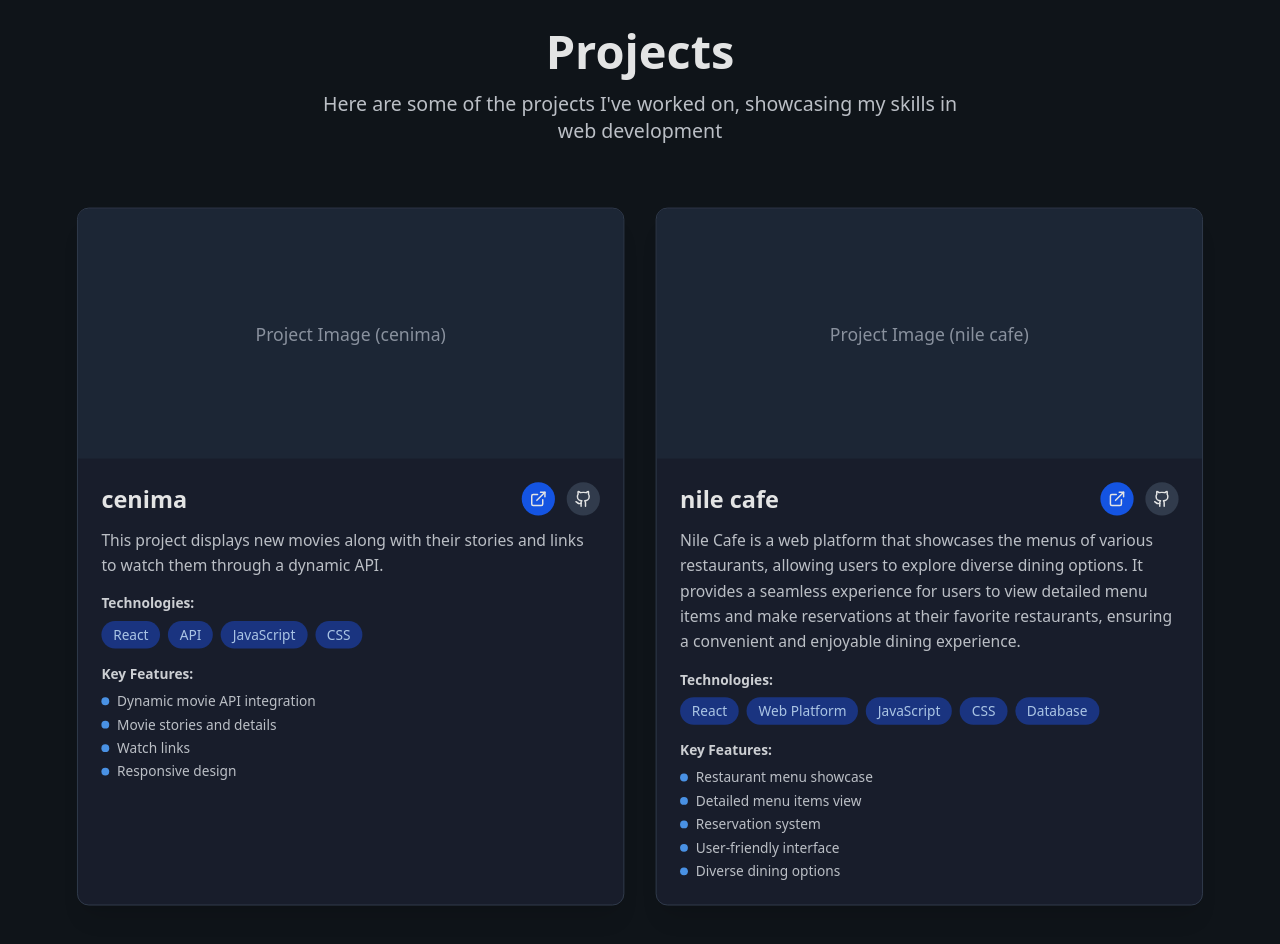
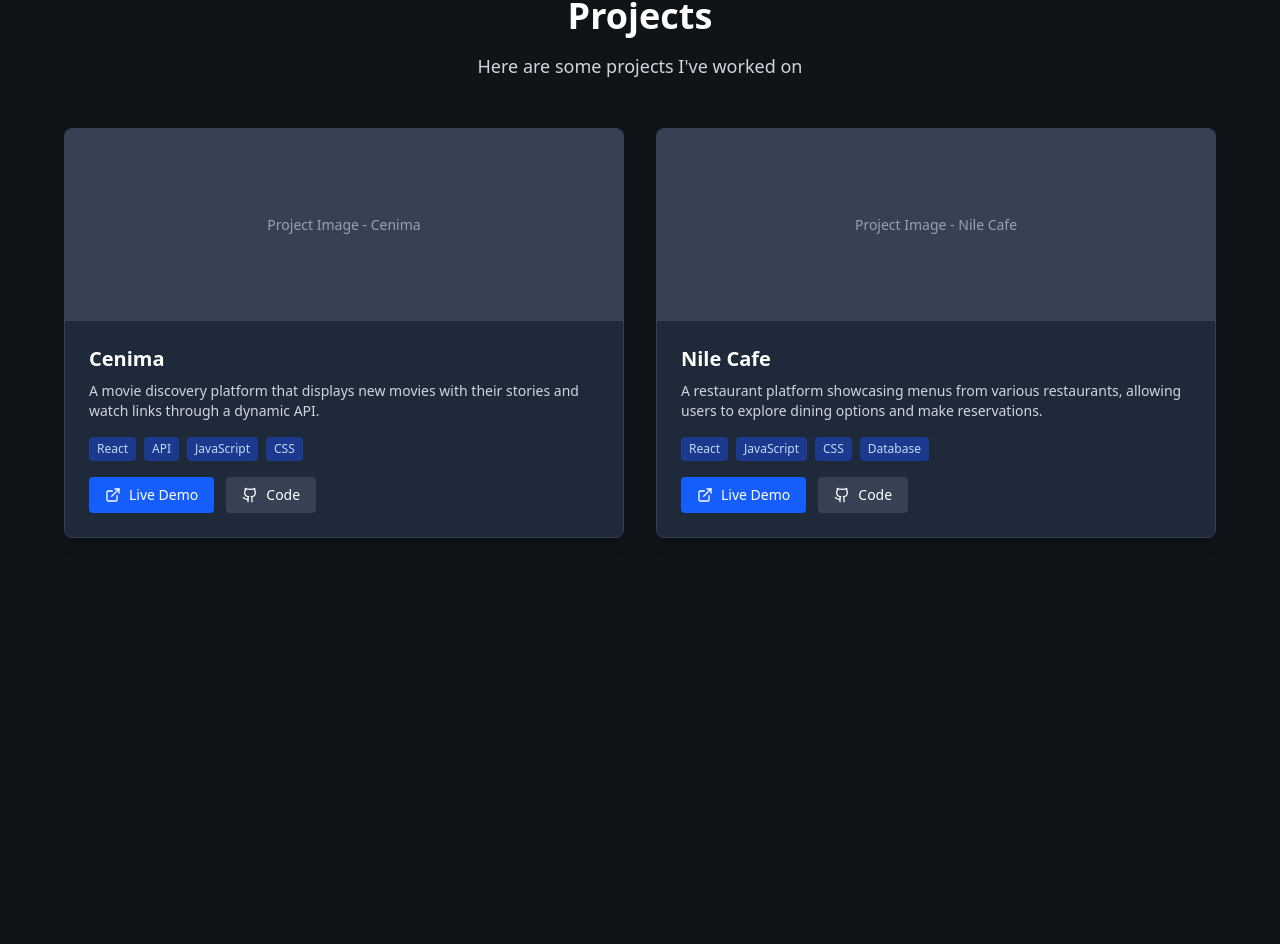
Before and after one commit to adhamalfy/Alfy-Portfolio, a Next.js app: page / in a window 1280 px wide. Shown: the part 3913-4857 px from the top of the page. After the commit the page ends 4515 px from the top, so only its background shows below. Built offline with nearby package versions, Linux system fonts and the light colour scheme.

Commit message:
feat: Refactor Projects section by removing scroll-based animations and enhancing project details

```diff
--- a/src/components/sections/Projects.tsx
+++ b/src/components/sections/Projects.tsx
@@ -1,176 +1,83 @@
 "use client";
 
-import { motion, useScroll, useTransform } from "framer-motion";
+import { motion } from "framer-motion";
 import { useTheme } from "@/contexts/ThemeContext";
-import { useRef } from "react";
 import { ExternalLink, Github } from "lucide-react";
 
 const Projects = () => {
   const { theme } = useTheme();
-  const projectsRef = useRef(null);
-
-  // Add scroll-based animation
-  const { scrollYProgress } = useScroll({
-    target: projectsRef,
-    offset: ["start end", "end start"]
-  });
-
-  const opacity = useTransform(scrollYProgress, [0, 0.2, 0.8, 1], [0, 1, 1, 0]);
-  const scale = useTransform(scrollYProgress, [0, 0.2, 0.8, 1], [0.8, 1, 1, 0.8]);
-  const y = useTransform(scrollYProgress, [0, 0.2, 0.8, 1], [50, 0, 0, -50]);
-
-  const containerVariants = {
-    hidden: { opacity: 0 },
-    visible: {
-      opacity: 1,
-      transition: {
-        duration: 0.6,
-        staggerChildren: 0.2
-      }
-    }
-  };
-
-  const itemVariants = {
-    hidden: { opacity: 0, y: 30 },
-    visible: {
-      opacity: 1,
-      y: 0,
-      transition: { duration: 0.6 }
-    }
-  };
 
   const projects = [
     {
-      title: "cenima",
-      description: "This project displays new movies along with their stories and links to watch them through a dynamic API.",
-      image: "/assets/projects/cenima.png", // مكان للصورة
+      title: "Cenima",
+      description: "A movie discovery platform that displays new movies with their stories and watch links through a dynamic API.",
+      image: "/assets/projects/cenima.png",
       technologies: ["React", "API", "JavaScript", "CSS"],
-      liveUrl: "#", // يمكنك إضافة الرابط الفعلي هنا
-      githubUrl: "#", // يمكنك إضافة رابط GitHub هنا
-      features: [
-        "Dynamic movie API integration",
-        "Movie stories and details",
-        "Watch links",
-        "Responsive design"
-      ]
+      liveUrl: "#",
+      githubUrl: "#",
     },
     {
-      title: "nile cafe",
-      description: "Nile Cafe is a web platform that showcases the menus of various restaurants, allowing users to explore diverse dining options. It provides a seamless experience for users to view detailed menu items and make reservations at their favorite restaurants, ensuring a convenient and enjoyable dining experience.",
-      image: "/assets/projects/nile-cafe.png", // مكان للصورة
-      technologies: ["React", "Web Platform", "JavaScript", "CSS", "Database"],
-      liveUrl: "#", // يمكنك إضافة الرابط الفعلي هنا
-      githubUrl: "#", // يمكنك إضافة رابط GitHub هنا
-      features: [
-        "Restaurant menu showcase",
-        "Detailed menu items view",
-        "Reservation system",
-        "User-friendly interface",
-        "Diverse dining options"
-      ]
+      title: "Nile Cafe",
+      description: "A restaurant platform showcasing menus from various restaurants, allowing users to explore dining options and make reservations.",
+      image: "/assets/projects/nile-cafe.png",
+      technologies: ["React", "JavaScript", "CSS", "Database"],
+      liveUrl: "#",
+      githubUrl: "#",
     }
-  ];
-
-  return (
+  ];  return (
     <section
       id="projects"
-      ref={projectsRef}
-      className={`py-20 px-4 transition-all duration-500 ${
-        theme === 'dark' ? 'bg-[#0F1419]' : 'bg-gray-50'
+      className={`py-16 px-4 ${
+        theme === 'dark' ? 'bg-[#0F1419]' : 'bg-white'
       }`}
     >
-      <motion.div
-        style={{ opacity, scale, y }}
-        className="max-w-6xl mx-auto"
-      >
-        <motion.div
-          variants={containerVariants}
-          initial="hidden"
-          whileInView="visible"
-          viewport={{ once: true, amount: 0.3 }}
-          className="text-center mb-16"
-        >
-          <motion.h2
-            variants={itemVariants}
-            className={`text-4xl md:text-5xl font-bold mb-4 ${
+      <div className="max-w-6xl mx-auto">
+        {/* Simple Header */}
+        <div className="text-center mb-12">
+          <h2 className={`text-4xl font-bold mb-4 ${
             theme === 'dark' ? 'text-white' : 'text-gray-900'
-            }`}
-          >
+          }`}>
             Projects
-          </motion.h2>
-          <motion.p
-            variants={itemVariants}
-            className={`text-xl max-w-2xl mx-auto ${
+          </h2>
+          <p className={`text-lg max-w-2xl mx-auto ${
             theme === 'dark' ? 'text-gray-300' : 'text-gray-600'
-            }`}
-          >
-            Here are some of the projects I&apos;ve worked on, showcasing my skills in web development
-          </motion.p>
-        </motion.div>
+          }`}>
+            Here are some projects I&apos;ve worked on
+          </p>
+        </div>
 
-        <motion.div
-          variants={containerVariants}
-          initial="hidden"
-          whileInView="visible"
-          viewport={{ once: true, amount: 0.2 }}
-          className="grid grid-cols-1 lg:grid-cols-2 gap-8"
-        >
+        {/* Simple Projects Grid */}
+        <div className="grid grid-cols-1 md:grid-cols-2 gap-8">
           {projects.map((project, index) => (
             <motion.div
               key={index}
-              variants={itemVariants}
-              className={`rounded-xl overflow-hidden shadow-xl hover:shadow-2xl transition-all duration-300 ${
-                theme === 'dark' ? 'bg-[#1a1f2e] border border-gray-700' : 'bg-white'
+              initial={{ opacity: 0, y: 20 }}
+              whileInView={{ opacity: 1, y: 0 }}
+              transition={{ duration: 0.5, delay: index * 0.1 }}
+              className={`rounded-lg overflow-hidden shadow-lg hover:shadow-xl transition-shadow duration-300 ${
+                theme === 'dark' ? 'bg-gray-800 border border-gray-700' : 'bg-white border border-gray-200'
               }`}
             >
               {/* Project Image */}
-              <div className="relative h-64 overflow-hidden">
-                <div className={`w-full h-full flex items-center justify-center ${
-                  theme === 'dark' ? 'bg-gray-800' : 'bg-gray-200'
+              <div className={`h-48 flex items-center justify-center ${
+                theme === 'dark' ? 'bg-gray-700' : 'bg-gray-100'
               }`}>
-                  <span className={`text-lg ${
+                <span className={`text-sm ${
                   theme === 'dark' ? 'text-gray-400' : 'text-gray-500'
                 }`}>
-                    Project Image ({project.title})
+                  Project Image - {project.title}
                 </span>
-                </div>
               </div>
 
               {/* Project Content */}
               <div className="p-6">
-                <div className="flex items-center justify-between mb-3">
-                  <h3 className={`text-2xl font-bold ${
+                <h3 className={`text-xl font-bold mb-2 ${
                   theme === 'dark' ? 'text-white' : 'text-gray-900'
                 }`}>
                   {project.title}
                 </h3>
-                  <div className="flex space-x-3">
-                    <a
-                      href={project.liveUrl}
-                      className={`p-2 rounded-full hover:scale-110 transition-transform ${
-                        theme === 'dark'
-                          ? 'bg-blue-600 hover:bg-blue-700 text-white'
-                          : 'bg-blue-500 hover:bg-blue-600 text-white'
-                      }`}
-                      aria-label="View live project"
-                    >
-                      <ExternalLink size={18} />
-                    </a>
-                    <a
-                      href={project.githubUrl}
-                      className={`p-2 rounded-full hover:scale-110 transition-transform ${
-                        theme === 'dark'
-                          ? 'bg-gray-700 hover:bg-gray-600 text-white'
-                          : 'bg-gray-600 hover:bg-gray-700 text-white'
-                      }`}
-                      aria-label="View source code"
-                    >
-                      <Github size={18} />
-                    </a>
-                  </div>
-                </div>
 
-                <p className={`mb-4 leading-relaxed ${
+                <p className={`text-sm mb-4 ${
                   theme === 'dark' ? 'text-gray-300' : 'text-gray-600'
                 }`}>
                   {project.description}
@@ -178,16 +85,11 @@ const Projects = () => {
 
                 {/* Technologies */}
                 <div className="mb-4">
-                  <h4 className={`text-sm font-semibold mb-2 ${
-                    theme === 'dark' ? 'text-gray-200' : 'text-gray-700'
-                  }`}>
-                    Technologies:
-                  </h4>
                   <div className="flex flex-wrap gap-2">
                     {project.technologies.map((tech, techIndex) => (
                       <span
                         key={techIndex}
-                        className={`px-3 py-1 text-sm rounded-full ${
+                        className={`px-2 py-1 text-xs rounded ${
                           theme === 'dark'
                             ? 'bg-blue-900 text-blue-200'
                             : 'bg-blue-100 text-blue-800'
@@ -199,31 +101,36 @@ const Projects = () => {
                   </div>
                 </div>
 
-                {/* Features */}
-                <div>
-                  <h4 className={`text-sm font-semibold mb-2 ${
-                    theme === 'dark' ? 'text-gray-200' : 'text-gray-700'
-                  }`}>
-                    Key Features:
-                  </h4>
-                  <ul className={`space-y-1 text-sm ${
-                    theme === 'dark' ? 'text-gray-300' : 'text-gray-600'
-                  }`}>
-                    {project.features.map((feature, featureIndex) => (
-                      <li key={featureIndex} className="flex items-center">
-                        <span className={`w-2 h-2 rounded-full mr-2 ${
-                          theme === 'dark' ? 'bg-blue-400' : 'bg-blue-500'
-                        }`}></span>
-                        {feature}
-                      </li>
-                    ))}
-                  </ul>
+                {/* Action Buttons */}
+                <div className="flex space-x-3">
+                  <a
+                    href={project.liveUrl}
+                    className={`flex items-center px-4 py-2 rounded text-sm font-medium transition-colors ${
+                      theme === 'dark'
+                        ? 'bg-blue-600 hover:bg-blue-700 text-white'
+                        : 'bg-blue-500 hover:bg-blue-600 text-white'
+                    }`}
+                  >
+                    <ExternalLink size={16} className="mr-2" />
+                    Live Demo
+                  </a>
+                  <a
+                    href={project.githubUrl}
+                    className={`flex items-center px-4 py-2 rounded text-sm font-medium transition-colors ${
+                      theme === 'dark'
+                        ? 'bg-gray-700 hover:bg-gray-600 text-white'
+                        : 'bg-gray-200 hover:bg-gray-300 text-gray-800'
+                    }`}
+                  >
+                    <Github size={16} className="mr-2" />
+                    Code
+                  </a>
                 </div>
               </div>
             </motion.div>
           ))}
-        </motion.div>
-      </motion.div>
+        </div>
+      </div>
     </section>
   );
 };
```
Lines whose indentation alone changed are shown as unchanged.
